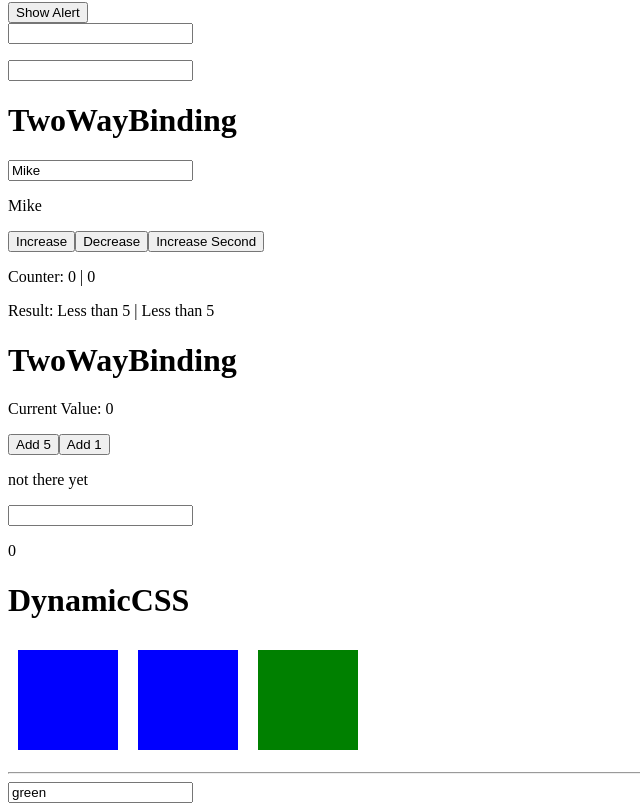
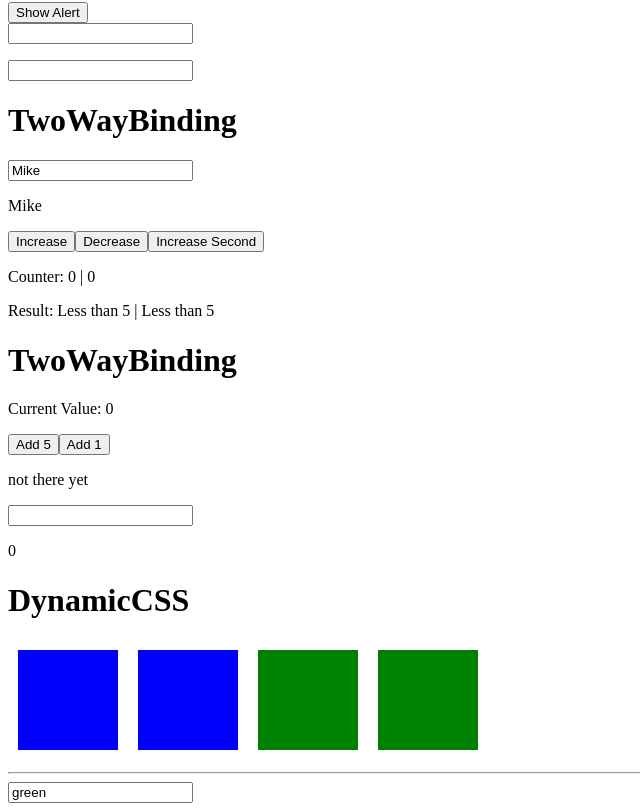
Before and after one commit to mikeliketool/vue-fundamentals, a Vue app: page / in a window 1280 px wide. Shown: the part 723-1534 px from the top of the page, without its empty margins (0-640 px from the left). Built offline with nearby package versions, Linux system fonts and the light colour scheme.

Commit message:
Dynamically change style without class

```diff
--- a/src/components/DynamicCSS.vue
+++ b/src/components/DynamicCSS.vue
@@ -8,6 +8,7 @@
     ></div>
     <div class='demo' :class='divClasses'></div>
     <div class='demo' :class='[color, {red: attachRed}]'></div>
+    <div class='demo' :style="myStyle"></div>
     <hr>
     <input type='text' v-model='color'>
   </div>
@@ -20,7 +21,8 @@ export default {
 		return {
       title: 'DynamicCSS',
       attachRed: false,
-      color: 'green'
+      color: 'green',
+      width: 100
     }
   },
   computed: {
@@ -28,6 +30,12 @@ export default {
       return {
         red: this.attachRed,
         blue: !this.attachRed
+      }
+    },
+    myStyle() {
+      return {
+        'background-color': this.color,
+        width: `${this.width}px`
       }
     }
   }
```
